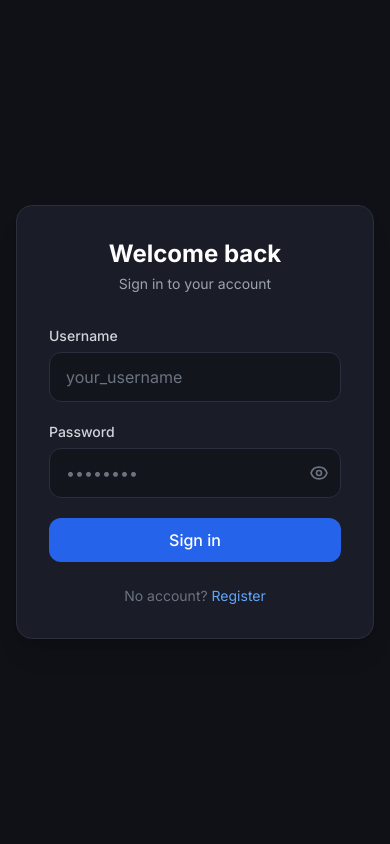
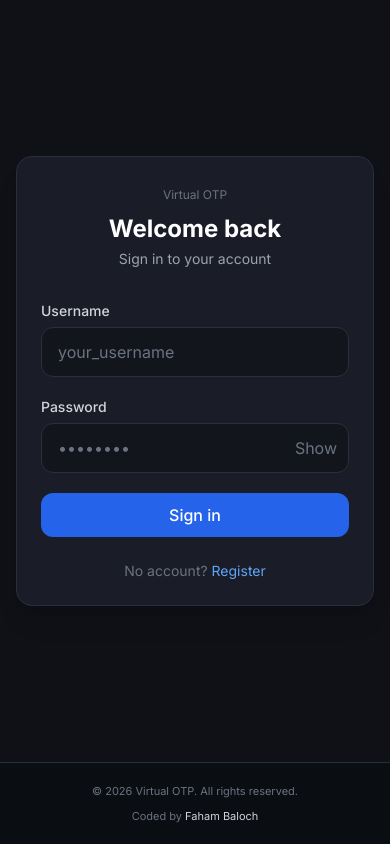
Before and after one commit to faham112/virtual-otp-system, a Next.js app in the folder frontend/: page /login in a window 390 px wide. Built offline with nearby package versions, Linux system fonts and the light colour scheme; no server answers.

Commit message:
Add responsive footer branding on login

```diff
--- a/frontend/app/login/page.tsx
+++ b/frontend/app/login/page.tsx
@@ -5,6 +5,7 @@ import { useRouter } from "next/navigation";
 import Link from "next/link";
 import axios from "axios";
 import Cookies from "js-cookie";
+import SiteFooter from "../components/SiteFooter";
 
 const API_URL = process.env.NEXT_PUBLIC_API_URL || "http://localhost:8000";
 
@@ -45,10 +46,12 @@ export default function LoginPage() {
   };
 
   return (
-    <div className="min-h-screen flex items-center justify-center p-4">
-      <div className="max-w-md w-full card p-8">
+    <div className="min-h-screen flex flex-col overflow-x-hidden">
+      <div className="flex-1 flex items-center justify-center p-4">
+        <div className="max-w-md w-full card p-6 sm:p-8">
           <div className="text-center mb-8">
-          <h1 className="text-2xl font-bold text-white">Welcome back</h1>
+            <Link href="/" className="text-xs text-gray-500 hover:text-gray-300">Virtual OTP</Link>
+            <h1 className="text-2xl font-bold text-white mt-2">Welcome back</h1>
             <p className="text-gray-400 text-sm mt-1">Sign in to your account</p>
           </div>
 
@@ -90,16 +93,7 @@ export default function LoginPage() {
                   className="absolute right-3 top-1/2 -translate-y-1/2 text-gray-500 hover:text-gray-300"
                   tabIndex={-1}
                 >
-                {showPassword ? (
-                  <svg className="w-5 h-5" fill="none" viewBox="0 0 24 24" stroke="currentColor">
-                    <path strokeLinecap="round" strokeLinejoin="round" strokeWidth={2} d="M13.875 18.825A10.05 10.05 0 0112 19c-4.478 0-8.268-2.943-9.543-7a9.97 9.97 0 011.563-3.029m5.858.908a3 3 0 114.243 4.243M9.878 9.878l4.242 4.242M9.88 9.88l-3.29-3.29m7.532 7.532l3.29 3.29M3 3l3.59 3.59m0 0A9.953 9.953 0 0112 5c4.478 0 8.268 2.943 9.543 7a10.025 10.025 0 01-4.132 5.411m0 0L21 21" />
-                  </svg>
-                ) : (
-                  <svg className="w-5 h-5" fill="none" viewBox="0 0 24 24" stroke="currentColor">
-                    <path strokeLinecap="round" strokeLinejoin="round" strokeWidth={2} d="M15 12a3 3 0 11-6 0 3 3 0 016 0z" />
-                    <path strokeLinecap="round" strokeLinejoin="round" strokeWidth={2} d="M2.458 12C3.732 7.943 7.523 5 12 5c4.478 0 8.268 2.943 9.542 7-1.274 4.057-5.064 7-9.542 7-4.477 0-8.268-2.943-9.542-7z" />
-                  </svg>
-                )}
+                  {showPassword ? "Hide" : "Show"}
                 </button>
               </div>
             </div>
@@ -111,11 +105,11 @@ export default function LoginPage() {
 
           <p className="text-center text-sm text-gray-500 mt-6">
             No account?{" "}
-          <Link href="/register" className="text-blue-400 hover:text-blue-300">
-            Register
-          </Link>
+            <Link href="/register" className="text-blue-400 hover:text-blue-300">Register</Link>
           </p>
         </div>
       </div>
+      <SiteFooter />
+    </div>
   );
 }
```
Lines whose indentation alone changed are shown as unchanged.
